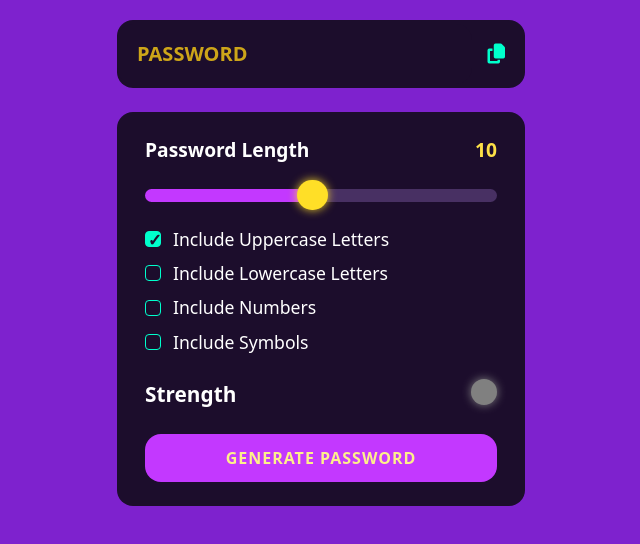
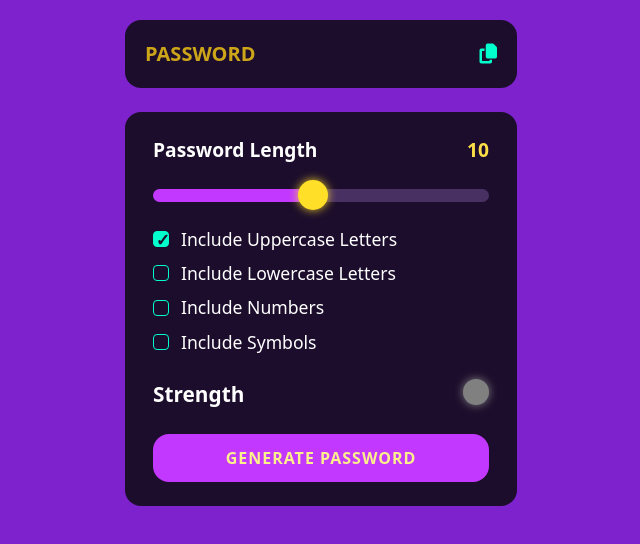
Before and after one commit to Khush786Mohammad/Password-Generator, a website built with Vite: page index.html in a window 1280 px wide. Shown: the part 168-712 px from the top of the page, without its empty margins (319-959 px from the left). Built offline with nearby package versions, Linux system fonts and the light colour scheme.

Commit message:
index.html

```diff
--- a/index.html
+++ b/index.html
@@ -14,20 +14,20 @@
             <h1 class="text-center xs:text-[2rem] text-[1.5rem] text-gray-100 font-semibold uppercase
              opacity-90 leading-[1.2] mx-5">Password Generator</h1>
             <!-- Password block -->
-            <div class="display-container bg-[#1c0d2c] flex justify-between py-1 rounded-[1rem] mx-5
+            <div class="display-container bg-[#1c0d2c] flex justify-between py-1 rounded-[1rem] mx-7
              transition-all ease-in duration-200 hover:scale-105">
                 <input readonly id="password" name="password" placeholder="PASSWORD" data-passwordDisplay
                 class="w-[90%] text-xl font-bold outline-none pl-5 bg-[#1c0d2c] rounded-[1rem]
                 text-yellow-400 placeholder-yellow-400 placeholder-opacity-80"> <!--data-passwordDisplay is a custom attribute-->
                 <button data-copy class="flex flex-col relative pr-1">
                     <span data-copyMsg class="text-yellow-300 bg-[#30278e] text-[1rem]
-                    font-semibold absolute bottom-[80%] left-[1%]"></span>
+                    font-semibold absolute bottom-[80%]"></span>
                     <i class="fa-solid fa-copy p-4 text-[#00ffcc] text-xl"></i>
                 </button>
             </div>
 
             <!-- input container -->
-            <div class="password-queries-section flex flex-col px-7 rounded-[1rem] py-6 bg-[#1c0d2c] gap-6 mx-5">
+            <div class="password-queries-section flex flex-col px-7 rounded-[1rem] py-6 bg-[#1c0d2c] gap-6 mx-7">
                 <div class="length-container flex flex-row justify-between">
                     <p class="pass-text text-white font-semibold text-[1.2rem]">Password Length</p>
                     <p id="lengthNumber" class="text-[1.2rem] text-yellow-300 font-bold">0</p>
```
